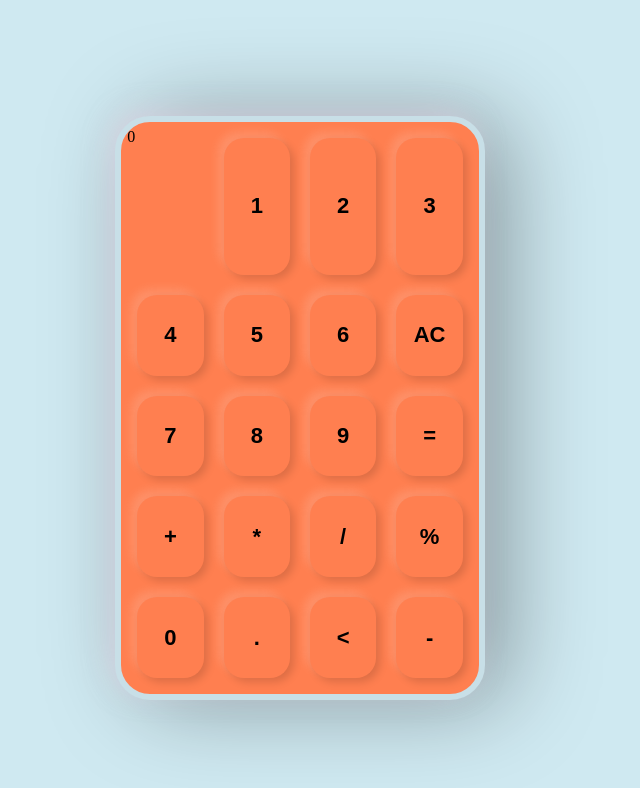
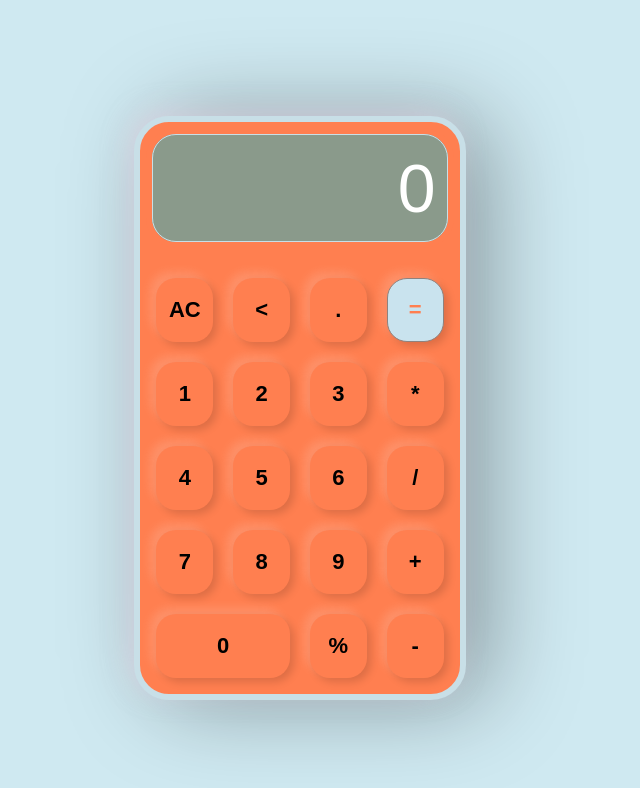
Before and after one commit to MrBenjaminn/Calc-Pet, a plain HTML site: page index.html in a window 1280 px wide. Shown: the whole page, without its empty margins (348-988 px from the left). Drawn offline with Linux system fonts and the light colour scheme.

Commit message:
Update styles.css

```diff
--- a/styles.css
+++ b/styles.css
@@ -1,3 +1,7 @@
+* {
+  user-select: none;
+}
+
 body {
   height: 100vh;
   width: 100vw;
@@ -5,14 +9,10 @@ body {
   align-items: center;
   justify-content: center;
   background-color: #CFE9F1;
+  font-family: sans-serif;
 }
 
-/*input:focus {*/
-/*  outline: none;*/
-/*  box-shadow: none;*/
-/*}*/
-
-input {
+.display {
   font-size: 68px;
   color: white;
   text-align: right;
@@ -23,19 +23,21 @@ input {
   background-color: rgb(138, 154, 139);
   border: solid 6px coral;
   margin-bottom: 20px;
-  position: relative;
-  outline: #8f827e solid 1px;
+  /*outline: #8f827e solid 1px;*/
+  outline: #c8dfe7 solid 1px;
   outline-offset: -7px;
+  display: flex;
+  justify-content: end;
+  align-items: center;
 }
-
 
 .calculator-container {
   height: 70vh;
-  width: 27vw;
+  width: 24vw;
   border-radius: 35px;
   display: grid;
   grid-template-columns: 25% 25% 25% 25%;
-  grid-template-rows:  28% 18% 18% 18% 18%;
+  grid-template-rows:  25% 15% 15% 15% 15% 15%;
   background-color: coral;
   border: solid 6px #c8dfe7;
   box-shadow: -6px -6px 25px rgba(229, 210, 228, 0.5),
@@ -44,22 +46,6 @@ input {
   cursor: pointer;
   transition: transform 0.3s ease;
   padding: 6px;
-}
-
-
-.min {
-  grid-column: 4 / 5;
-  grid-row: 3 / 4;
-}
-
-.result {
-  grid-column: 4 / 5;
-  grid-row: 3 / 4;
-}
-
-.zero {
-  grid-column: 1 / 2;
-  grid-row: 5 / 6;
 }
 
 button {
@@ -73,19 +59,38 @@ button {
     -6px -6px 10px rgba(250, 250, 250, 0.15),
     4px 4px 9px rgba(0, 0, 0, 0.14);
   cursor: pointer;
+  outline: none;
+  transition: transform 0.28s cubic-bezier(0.19, 1, 0.22, 1),
+  box-shadow 0.28s cubic-bezier(0.19, 1, 0.22, 1);
 }
 
-button:hover {
-  box-shadow:
-    -12px -12px 20px rgba(250, 250, 250, 0.9),
-    15 15px 27px rgba(0,0,0,0.9);
-  transform: translateY(-2px);
-  transform: scale(1.05);
-  transition: scale 1s;
+/*button:hover {*/
+/*  box-shadow:*/
+/*    -8px -8px 10px rgba(250, 250, 250, 0.12),*/
+/*    8px 8px 17px rgba(0,0,0,0.18);*/
+/*  transform: translateY(-2px) scale(1.05);*/
+/*  transition: scale 1s;*/
+/*}*/
+
+button.pressed {
+  box-shadow:  inset -4px -4px 14px rgba(250, 250, 250, 0.2),
+  inset 7px 5px 12px rgba(0, 0, 0, 0.15);
+  transform: translateY(2px) scale(0.97);
+  transition-duration: 0.15s;
 }
 
 .del {
-  grid-column: 4 / 5;
+  grid-column: 1 / 2;
+  grid-row: 2 / 3;
+}
+
+.arrow {
+  grid-column: 2 / 3;
+  grid-row: 2 / 3;
+}
+
+.target {
+  grid-column: 3 / 4;
   grid-row: 2 / 3;
 }
 
@@ -93,3 +98,37 @@ button:hover {
   grid-column: 4 / 5;
   grid-row: 5 / 6;
 }
+
+.mult {
+  grid-column: 4 / 5;
+  grid-row: 3 / 4;
+}
+
+.divid {
+  grid-column: 4 / 5;
+  grid-row: 4 / 5;
+}
+
+.sum {
+  grid-column: 4 / 5;
+  grid-row: 5 / 6;
+}
+
+.min {
+  grid-column:  4 / 5;
+  grid-row: 6 / 7;
+}
+
+.result {
+  grid-column: 4 / 5;
+  grid-row: 2 / 3;
+  background-color: #c9e3ee;
+  /*box-shadow: none;*/
+  border: solid 1px #8f827e;
+  color: coral;
+}
+
+.zero {
+  grid-column: 1 / 3;
+  grid-row: 6 / 7;
+}
```
